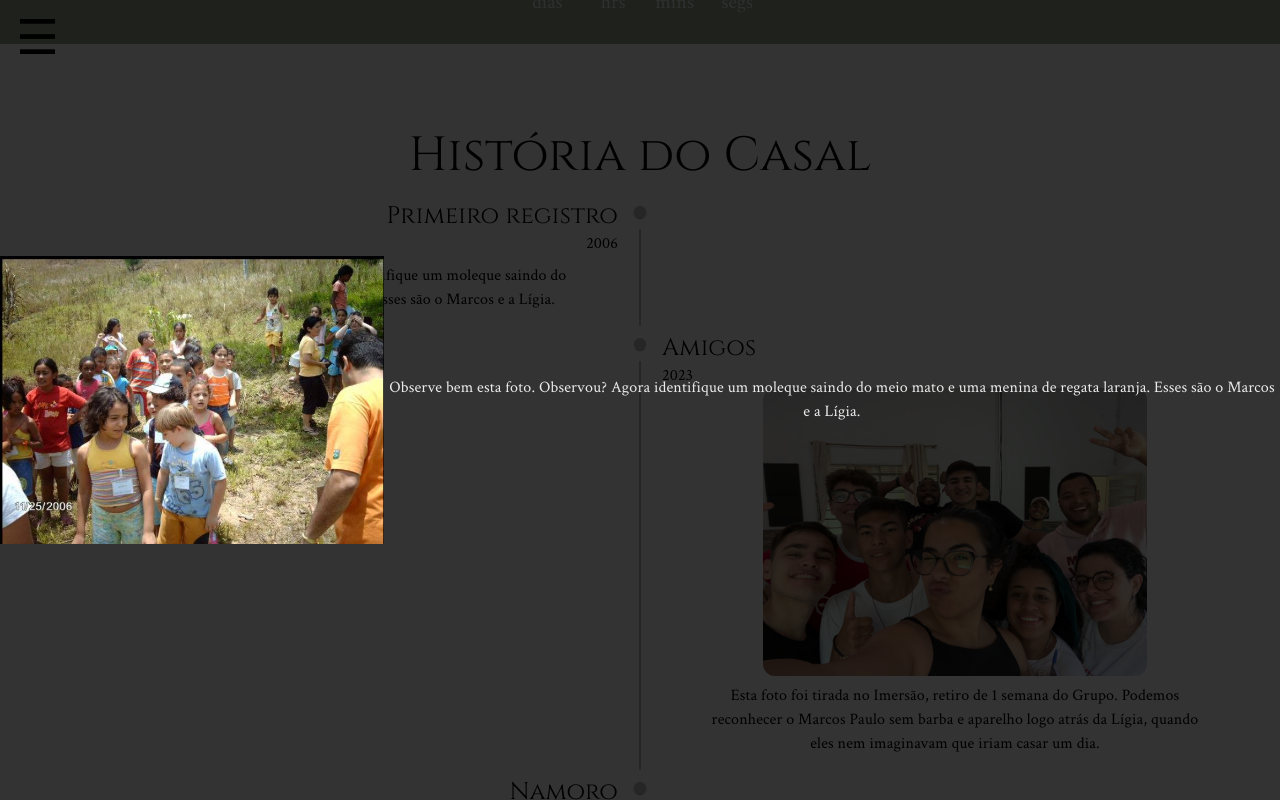
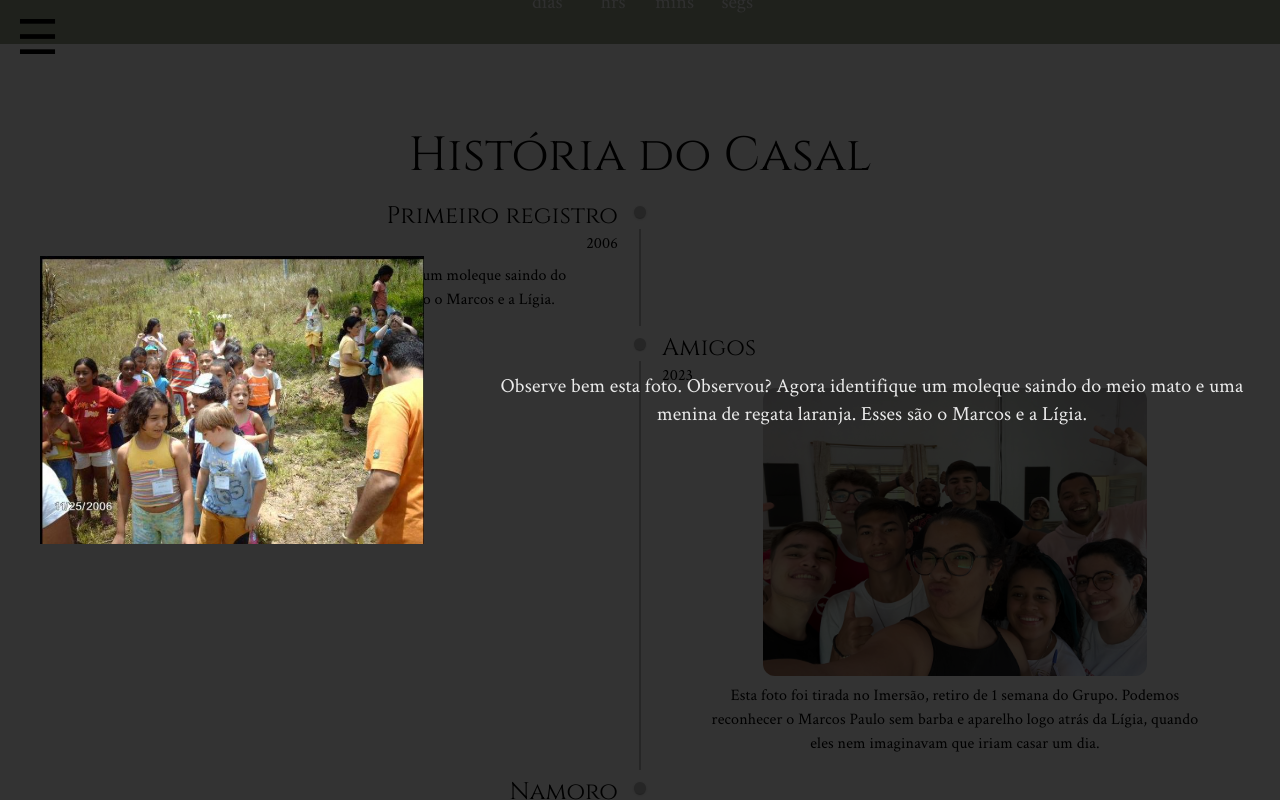
Before and after one commit to rtof06/casamento-marcos-ligia, a Next.js app: page / in a window 1280 px wide. Both pictures are taken after a click on the picture 325 px from the left and 1440 px from the top of the page. Shown: the part 1040-1840 px from the top of the page. Built offline with nearby package versions, Linux system fonts and the light colour scheme.

Commit message:
vídeo adicionado na página de história

```diff
--- a/src/app/infos-cerimonia/page.tsx
+++ b/src/app/infos-cerimonia/page.tsx
@@ -3,7 +3,7 @@ import mapa from "../../../public/img/mapa.jpg";
 import rua from "../../../public/img/rua.jpg";
 import fotoPresente from "../../../public/img/presente.jpeg";
 import BuscaConvidados from "@/components/BuscaConvidados/BuscaConvidados";
-import AumentarImagem from "@/components/AumentarImagem/AumentarImagem";
+import AumentarImagem from "@/components/Aumentar/AumentarImagem";
 
 export default function infoCerimonia() {
   return (
--- a/src/app/layout.tsx
+++ b/src/app/layout.tsx
@@ -2,6 +2,7 @@ import type { Metadata } from "next";
 import { Cinzel, Cinzel_Decorative, Crimson_Text } from "next/font/google";
 import "./globals.css";
 import Header from "@/components/Header/Header";
+import Footer from "@/components/Footer/Footer";
 
 export const metadata: Metadata = {
   title: "Casamento Marcos & Lígia",
@@ -40,6 +41,7 @@ export default function RootLayout({
       <body className="bg-background-gradient break-words">
         <Header />
         {children}
+        <Footer />
       </body>
     </html>
   );
--- /dev/null
+++ b/src/components/Aumentar/AumentarImagem.tsx
@@ -0,0 +1,39 @@
+'use client'
+import { useState } from "react";
+import Image, { StaticImageData } from "next/image";
+
+interface ImageProps {
+  img: string | StaticImageData;
+  alt: string;
+  texto?: string;
+}
+
+export default function AumentarImagem({ img, alt, texto }: ImageProps) {
+  const [destaque, setDestaque] = useState(false);
+
+  function handleImageClick() {
+    setDestaque(!destaque);
+  }
+
+  return (
+    <div
+      className={`${
+        destaque ? "fixed inset-0 flex max-md:flex-col justify-center items-center bg-black bg-opacity-80 z-50" : ""
+      }`}
+      onClick={() => destaque && setDestaque(false)}
+    >
+      <Image
+        src={img}
+        alt={alt}
+        className={`cursor-pointer w-96 ${
+          destaque ? "w-4/6 m-10 max-sm:w-full max-sm:px-2 h-auto" : "rounded-xl max-md:96"
+        }`}
+        onClick={(e) => {
+          e.stopPropagation();
+          handleImageClick();
+        }}
+      />
+      <p className={`${destaque ? "text-backgound-color font-textFont mx-5 text-xl" : "hidden"}`}>{texto}</p>
+    </div>
+  );
+}
--- /dev/null
+++ b/src/components/Aumentar/AumentarVideo.tsx
@@ -0,0 +1,14 @@
+import React from 'react'
+
+interface VideoProps {
+  src: string;
+  poster: string;
+}
+
+export default function AumentarVideo({src, poster}: VideoProps) {
+  return (
+    <video src={src} poster={poster} controls className="w-96 h-auto rounded-xl max-md:96">
+      Seu navegador não suporta a tag de vídeo.
+    </video>
+  )
+}
--- a/src/components/AumentarImagem/AumentarImagem.tsx
+++ /dev/null
@@ -1,39 +0,0 @@
-'use client'
-import { useState } from "react";
-import Image, { StaticImageData } from "next/image";
-
-interface ImageProps {
-  img: string | StaticImageData;
-  alt: string;
-  texto?: string;
-}
-
-export default function AumentarImagem({ img, alt, texto }: ImageProps) {
-  const [destaque, setDestaque] = useState(false);
-
-  function handleImageClick() {
-    setDestaque(!destaque);
-  }
-
-  return (
-    <div
-      className={`${
-        destaque ? "fixed inset-0 flex max-md:flex-col justify-center items-center bg-black bg-opacity-80 z-50" : ""
-      }`}
-      onClick={() => destaque && setDestaque(false)}
-    >
-      <Image
-        src={img}
-        alt={alt}
-        className={`cursor-pointer w-96 ${
-          destaque ? "w-3/5 max-sm:w-full max-sm:px-2 h-auto" : "rounded-xl max-md:96"
-        }`}
-        onClick={(e) => {
-          e.stopPropagation();
-          handleImageClick();
-        }}
-      />
-      <p className={`${destaque ? "text-backgound-color font-textFont" : "hidden"}`}>{texto}</p>
-    </div>
-  );
-}
--- /dev/null
+++ b/src/components/Footer/Footer.tsx
@@ -0,0 +1,27 @@
+import Image from "next/image";
+import logoInsta from "../../../public/img/Instagram_icon.png";
+
+export default function Footer() {
+  return (
+    <footer className="flex bg-main-color text-white p-4 font-textFont justify-center">
+      <div className="redes flex flex-col text-center justify-center items-center">
+        <p className="text-2xl">Redes sociais:</p>
+        <div className="links flex gap-4 items-center justify-center">
+        <a href="[insta Marcos]" className="flex flex-col items-center justify-center">
+          <Image
+            src={logoInsta}
+            alt="Instagram Marcos"
+            width={30}
+            height={30}
+          />
+          <p>Marcos Paulo</p>
+        </a>
+        <a href="[insta Lígia]" className="flex flex-col items-center justify-center">
+          <Image src={logoInsta} alt="Instagram Lígia" width={30} height={30} />
+          <p>Lígia Cavallari</p>
+        </a>
+        </div>
+      </div>
+    </footer>
+  );
+}
--- a/src/components/Timeline/CasalTimeline.tsx
+++ b/src/components/Timeline/CasalTimeline.tsx
@@ -1,29 +1,72 @@
 import Timeline from "@mui/lab/Timeline";
 import TimelineItem from "@mui/lab/TimelineItem";
 import Item from "./Item";
-import fotoKid from "../../../public/img/foto-encontro.jpg"
-import fotoAmigo from "../../../public/img/foto-amigo.jpg"
-import fotoNamoro from "../../../public/img/foto-namoro.jpg"
-import fotoPedido from "../../../public/img/foto-alianca-perto.jpeg"
-import fotoNoivado from "../../../public/img/foto-noivado.jpg"
+import fotoKid from "../../../public/img/foto-encontro.jpg";
+import fotoAmigo from "../../../public/img/foto-amigo.jpg";
+import fotoNamoro from "../../../public/img/foto-namoro.jpg";
+import fotoNoivado from "../../../public/img/foto-noivado.jpg";
 
 export default function CasalTimeline() {
   return (
     <Timeline position="alternate-reverse">
       <TimelineItem>
-        <Item titulo="Primeiro registro" ano="2006" img={fotoKid} alt="foto de várias crianças em um encontro onde mostra os dois" texto="Observe bem esta foto. Observou? Agora identifique um moleque saindo do meio mato e uma menina de regata laranja. Esses são o Marcos e a Lígia."/>
+        <Item
+          titulo="Primeiro registro"
+          ano="2006"
+          media={{
+            type: "image",
+            src: fotoKid, // Caminho da imagem
+          }}
+          texto="Observe bem esta foto. Observou? Agora identifique um moleque saindo do meio mato e uma menina de regata laranja. Esses são o Marcos e a Lígia."
+        />
       </TimelineItem>
       <TimelineItem>
-        <Item titulo="Amigos" ano="2023" img={fotoAmigo} alt="Nesta foto os dois estão juntos." texto="Esta foto foi tirada no Imersão, retiro de 1 semana do Grupo. Podemos reconhecer o Marcos Paulo sem barba e aparelho logo atrás da Lígia, quando eles nem imaginavam que iriam casar um dia."/>
+        <Item
+          titulo="Amigos"
+          ano="2023"
+          media={{
+            type: "image",
+            src: fotoAmigo,
+            alt: "Nesta foto os dois estão juntos.",
+          }}
+          texto="Esta foto foi tirada no Imersão, retiro de 1 semana do Grupo. Podemos reconhecer o Marcos Paulo sem barba e aparelho logo atrás da Lígia, quando eles nem imaginavam que iriam casar um dia."
+        />
       </TimelineItem>
       <TimelineItem>
-        <Item titulo="Namoro" ano="2023" img={fotoNamoro} alt="Nesta foto os dois estão juntos." texto="Aqui foi a primeira foto postava por eles, anunciando que estavam namorando."/>
+        <Item
+          titulo="Namoro"
+          ano="2023"
+          media={{
+            type: "image",
+            src: fotoNamoro,
+            alt: "Nesta foto os dois estão juntos.",
+          }}
+          texto="Aqui foi a primeira foto postada por eles, anunciando que estavam namorando."
+        />
       </TimelineItem>
       <TimelineItem>
-        <Item titulo="Pedido de Casamento" ano="2024" img={fotoPedido} alt="Nesta foto os dois estão juntos com a Lígia mostrando a aliança de noivado." texto="Nesta foto os dois estão juntos com a Lígia mostrando a aliança de noivado."/>
+        <Item
+          titulo="Pedido de Casamento"
+          ano="2025"
+          media={{
+            type: "video",
+            src: "/media/video-pedido.mp4",
+            poster: "/img/foto-alianca-perto.jpeg",
+          }}
+          texto="Um vídeo especial comemorando o noivado do casal, com momentos marcantes de sua jornada."
+        />
       </TimelineItem>
       <TimelineItem>
-        <Item titulo="Almoço de Noivado" ano="2024" img={fotoNoivado} alt="foto dos dois" texto="Esse foi o dia do almoço de noivado, onde pudemos louvar a Deus, orar e comer todos juntos reunidos."/>
+        <Item
+          titulo="Almoço de Noivado"
+          ano="2024"
+          media={{
+            type: "image",
+            src: fotoNoivado,
+            alt: "foto dos dois",
+          }}
+          texto="Esse foi o dia do almoço de noivado, onde pudemos louvar a Deus, orar e comer todos juntos reunidos."
+        />
       </TimelineItem>
     </Timeline>
   );
--- a/src/components/Timeline/Item.tsx
+++ b/src/components/Timeline/Item.tsx
@@ -3,17 +3,21 @@ import TimelineConnector from "@mui/lab/TimelineConnector";
 import TimelineContent from "@mui/lab/TimelineContent";
 import TimelineDot from "@mui/lab/TimelineDot";
 import { StaticImageData } from "next/image";
-import AumentarImagem from "../AumentarImagem/AumentarImagem";
+import AumentarImagem from "../Aumentar/AumentarImagem";
 
 interface ItemProps {
   ano: string;
   titulo: string;
-  img: string | StaticImageData;
-  alt: string;
+  media: {
+    type: "image" | "video";
+    src: string | StaticImageData;
+    alt?: string;
+    poster?: string;
+  };
   texto: string;
 }
 
-export default function Item({ ano, titulo, img, texto, alt }: ItemProps) {
+export default function Item({ ano, titulo, media, texto }: ItemProps) {
   return (
     <>
       <TimelineSeparator>
@@ -26,7 +30,22 @@ export default function Item({ ano, titulo, img, texto, alt }: ItemProps) {
           <h2 className="font-textFont">{ano}</h2>
         </div>
         <div className="flex flex-col items-center text-center">
-          <AumentarImagem img={img} alt={alt} texto={texto} />
+          {media.type === "image" ? (
+            <AumentarImagem
+              img={media.src}
+              alt={media.alt || "Imagem"}
+              texto={texto}
+            />
+          ) : (
+            <video
+              controls
+              poster={media.poster || ""}
+              className="max-w-full h-auto rounded-lg shadow-lg w-4/6"
+            >
+              <source src={media.src as string} type="video/mp4" />
+              Seu navegador não suporta a reprodução de vídeos.
+            </video>
+          )}
           <p className="font-textFont px-10 py-2 max-md:px-0">{texto}</p>
         </div>
       </TimelineContent>
```
Also changed, not shown: public/img/Instagram_icon.png (added), 1 other file (tests, documents, lock files or other folders).
